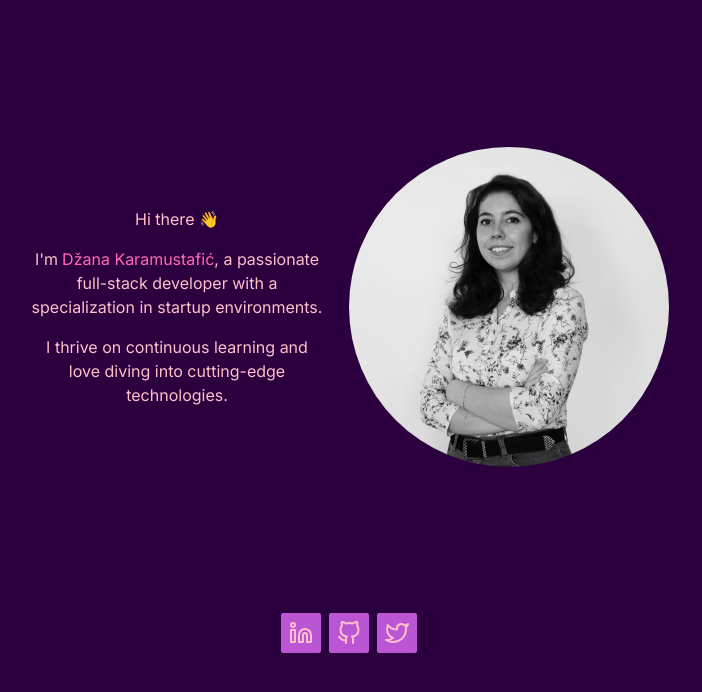
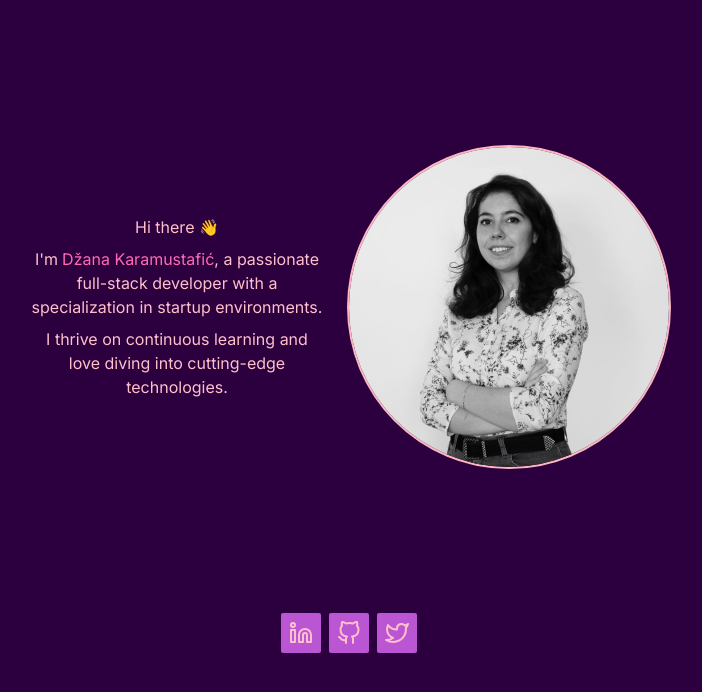
Before and after one commit to gunnmgirl/gunnmgirl.com, a Next.js app: page / in a window 1280 px wide. Shown: the top 692 px of the page, without its empty margins (291-993 px from the left). Built offline with nearby package versions, Linux system fonts and the light colour scheme.

Commit message:
feat: adds ring to profile image and hover action

```diff
--- a/app/page.tsx
+++ b/app/page.tsx
@@ -9,7 +9,7 @@ export default function Home() {
   return (
     <div className="h-lvh flex flex-col justify-evenly p-4 md:p-0">
       <div className="flex flex-col-reverse items-center gap-6 sm:flex-row sm:px-[8%] md:px-[15%] lg:px-[25%]">
-        <div className="w-full flex flex-col gap-4 items-center justify-center text-center">
+        <div className="w-full flex flex-col gap-2 items-center justify-center text-center">
           <p>Hi there 👋</p>
           <p>
             I'm
@@ -31,7 +31,7 @@ export default function Home() {
           src={profilePic}
           width={320}
           height={320}
-          className="rounded-full"
+          className="rounded-full ring-2 hover:ring-4 ring-[#FFB6C1]"
           alt="Picture of the author"
         />
       </div>
```
